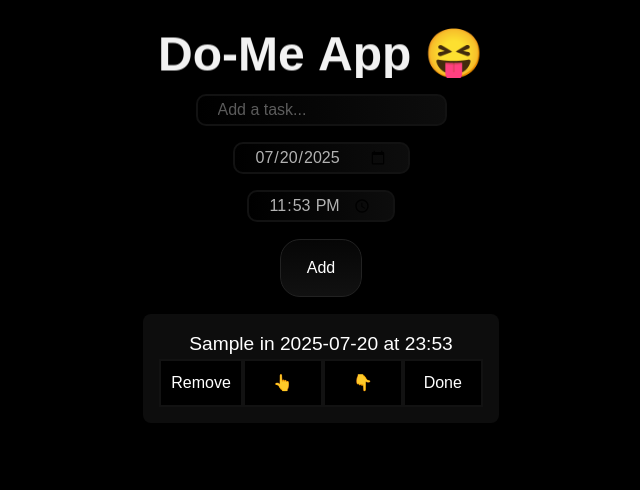
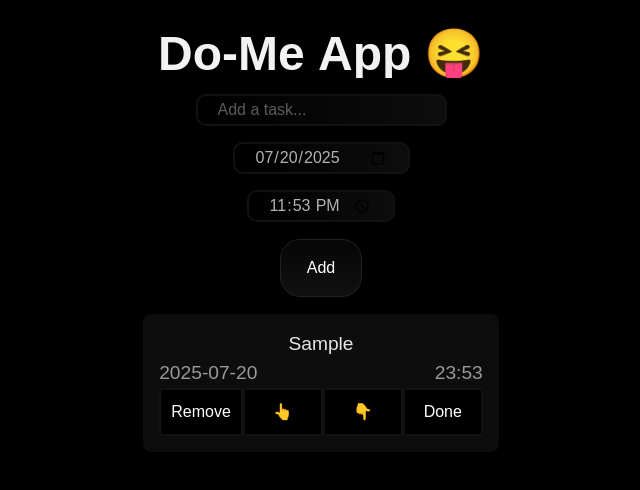
Before and after one commit to TheAhmedDiaa/to-do2, a React (Vite) app in the folder To-Do2/: page / in a window 1280 px wide. Both pictures are taken after typing "Sample" into the empty fields and a click on the button "Add". Shown: the top 490 px of the page, without its empty margins (319-959 px from the left). Built offline with nearby package versions, Linux system fonts and the light colour scheme.

Commit message:
changed the date place

```diff
--- a/To-Do2/src/Components/AnimatedList/AnimatedList.css
+++ b/To-Do2/src/Components/AnimatedList/AnimatedList.css
@@ -46,7 +46,7 @@
 }
 
 .item-text {
-  color: white;
+  color: hsl(0, 0%, 90%);
   margin: 0;
 }
 
--- a/To-Do2/src/input/Iinput.css
+++ b/To-Do2/src/input/Iinput.css
@@ -69,3 +69,9 @@ button:active {
 .task {
   transition: 0.5s ease;
 }
+
+#Tdate {
+  display: flex;
+  justify-content: space-between;
+  color: hsl(0, 0%, 60%);
+}
--- a/To-Do2/src/input/Input.jsx
+++ b/To-Do2/src/input/Input.jsx
@@ -156,10 +156,14 @@ function Input() {
                   style={{
                     position: "relative",
                     textDecoration: task.done ? "line-through" : "none",
-                    color: task.done ? "hsl(0, 0%, 50%)" : "inherit",
+                    color: task.done ? "hsl(0, 0%, 50%)" : "hsl(0, 0%, 90%)",
                   }}
                 >
-                  {task.text} in {task.date} at {task.time}
+                  {task.text}
+                </div>
+                <div id="Tdate">
+                  <p>{task.date}</p>
+                  <p>{task.time}</p>
                 </div>
                 <button onClick={() => removeTask(i)}>Remove</button>
                 <button onClick={() => taskUp(i)}>👆</button>
```
